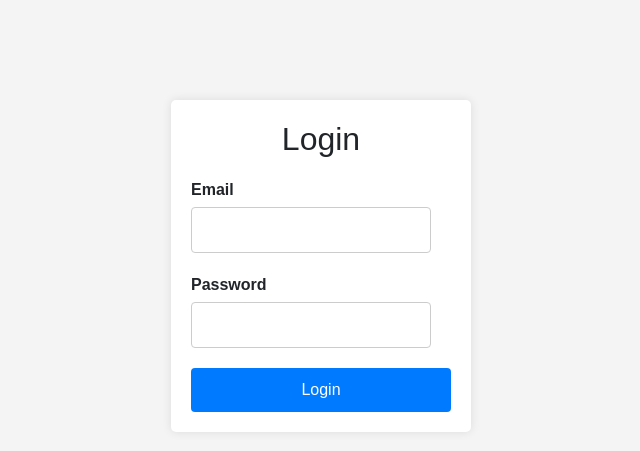
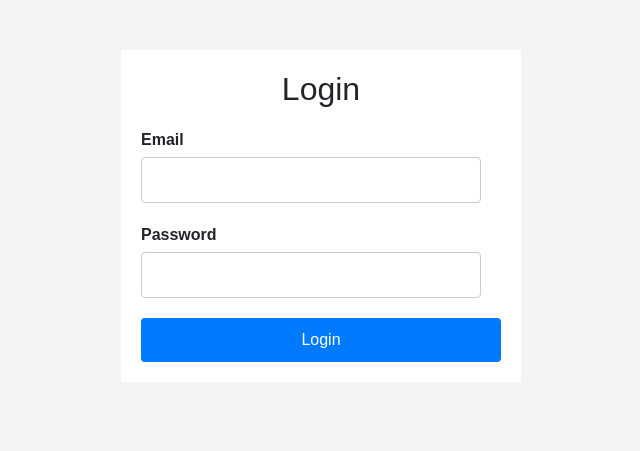
Before and after one commit to esayyasahmed1012/HocusPocus-App, a Flask app: template templates/login.html in a window 1280 px wide. Shown: the top 451 px of the page, without its empty margins (319-959 px from the left). Run offline with Flask 3, Linux system fonts and the light colour scheme; the template is opened without the code that fills it, so the values that code supplies are empty; some libraries are stand-ins or nearby versions.

Commit message:
Add files via upload

```diff
--- a/static/main.css
+++ b/static/main.css
@@ -16,19 +16,21 @@ header {
     text-align: center;
     margin-bottom: 40px;
 }
-.login-container {
-    width: 300px;
+/* .login-container {
+    max-width: 800px;
     margin: 100px auto;
     background-color: #fff;
     padding: 20px;
     border-radius: 5px;
     box-shadow: 0 0 10px rgba(0, 0, 0, 0.1);
-}
-.container {
+} */
+.container , .login-container {
     width: 400px;
     margin: 50px auto;
     background-color: #fff;
     padding: 20px;
+}
+.container{
     border-radius: 8px;
     box-shadow: 0px 0px 10px rgba(0, 0, 0, 0.1);
 }
@@ -60,7 +62,7 @@ input[type="password"] {
     flex-basis: 45%;
 }
 .login-section p, .signup-section p{
-    margin-left: 10px;
+    margin-left: 80px;
 }
 button {
     width: 100%;
@@ -124,3 +126,7 @@ main {
 .login-section, .signup-section {
     flex-basis: 45%;
 }
+
+.text-muted{
+    text-decoration: none;
+}
```
